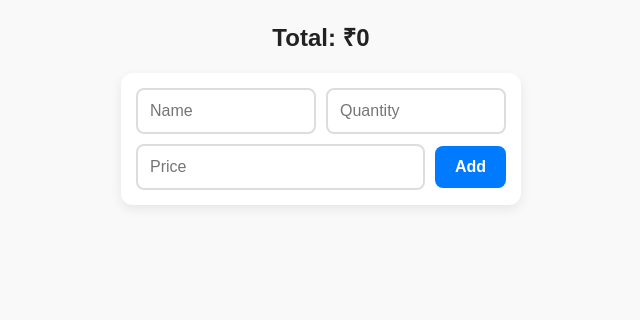
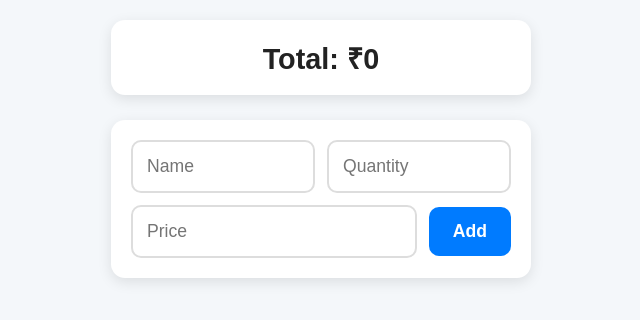
Before and after one commit to MANISHBRO500/object-manager, a plain HTML site: page frontend/index.html in a window 1280 px wide. Shown: the whole page, without its empty margins (319-959 px from the left). Drawn offline with Linux system fonts and the light colour scheme; no server answers.

Commit message:
Update style.css

```diff
--- a/frontend/style.css
+++ b/frontend/style.css
@@ -8,41 +8,48 @@
 /* Body */
 body {
   font-family: "Poppins", sans-serif;
-  background: #f9f9f9;
+  background: #f4f7fa;
   padding: 20px;
   display: flex;
   flex-direction: column;
   align-items: center;
+  min-height: 100vh;
 }
 
 /* Total */
 h2 {
-  font-size: 1.5rem;
-  margin-bottom: 20px;
+  font-size: 1.8rem;
+  margin-bottom: 25px;
   color: #222;
   text-align: center;
+  background: #fff;
+  padding: 18px 25px;
+  border-radius: 14px;
+  box-shadow: 0px 4px 14px rgba(0,0,0,0.1);
+  width: 100%;
+  max-width: 420px;
 }
 
 /* Form */
 form {
   display: flex;
   flex-direction: column;
-  gap: 12px;
+  gap: 14px;
   width: 100%;
-  max-width: 400px;
+  max-width: 420px;
   background: white;
-  padding: 15px;
-  border-radius: 12px;
-  box-shadow: 0px 4px 12px rgba(0,0,0,0.08);
-  margin-bottom: 25px;
+  padding: 20px;
+  border-radius: 14px;
+  box-shadow: 0px 4px 14px rgba(0,0,0,0.1);
+  margin-bottom: 28px;
   animation: fadeIn 0.6s ease;
 }
 
 input {
-  padding: 12px;
+  padding: 14px;
   border: 2px solid #ddd;
-  border-radius: 8px;
-  font-size: 1rem;
+  border-radius: 10px;
+  font-size: 1.1rem;
   transition: border-color 0.3s ease;
   width: 100%;
 }
@@ -53,15 +60,16 @@ input:focus {
 }
 
 button {
-  padding: 12px;
+  padding: 14px;
   border: none;
-  border-radius: 8px;
+  border-radius: 10px;
   background: #007bff;
   color: white;
-  font-size: 1rem;
+  font-size: 1.1rem;
   font-weight: bold;
   cursor: pointer;
   transition: all 0.3s ease;
+  width: 100%;
 }
 
 button:hover {
@@ -71,45 +79,45 @@ button:hover {
 /* List */
 ul {
   width: 100%;
-  max-width: 400px;
+  max-width: 420px;
   padding: 0;
 }
 
 /* List item */
 li {
   background: white;
-  border-radius: 12px;
-  padding: 15px;
-  margin-bottom: 12px;
+  border-radius: 14px;
+  padding: 18px;
+  margin-bottom: 15px;
   display: flex;
   flex-direction: column;
-  box-shadow: 0px 3px 8px rgba(0,0,0,0.08);
+  gap: 12px;
+  box-shadow: 0px 4px 14px rgba(0,0,0,0.1);
   animation: slideIn 0.4s ease;
 }
 
 li b {
-  font-size: 1.1rem;
+  font-size: 1.2rem;
   color: #333;
 }
 
 /* Details row */
 .item-details {
-  margin: 6px 0;
-  font-size: 0.95rem;
+  font-size: 1rem;
   color: #555;
 }
 
 /* Buttons inside list */
 .action-buttons {
   display: flex;
-  gap: 10px;
-  margin-top: 10px;
+  gap: 12px;
 }
 
 .action-buttons button {
   flex: 1;
-  font-size: 0.9rem;
-  padding: 10px;
+  font-size: 1rem;
+  padding: 12px;
+  border-radius: 10px;
 }
 
 .action-buttons button:first-child {
@@ -141,19 +149,20 @@ li b {
 @media (min-width: 600px) {
   form {
     flex-direction: row;
+    flex-wrap: wrap;
     align-items: center;
-    flex-wrap: wrap;
-    gap: 10px;
+    gap: 12px;
   }
 
   input {
     flex: 1;
-    min-width: 120px;
+    min-width: 130px;
   }
 
   button {
     flex: 0;
-    padding: 12px 20px;
+    padding: 14px 24px;
+    width: auto;
   }
 
   li {
@@ -169,5 +178,12 @@ li b {
   .action-buttons {
     margin-top: 0;
     flex-shrink: 0;
+    gap: 10px;
+  }
+
+  .action-buttons button {
+    flex: none;
+    width: auto;
+    min-width: 90px;
   }
 }
```
